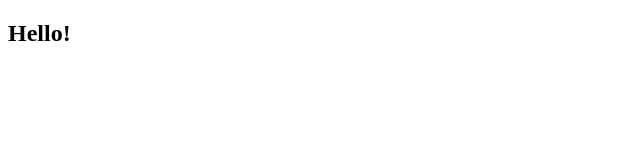
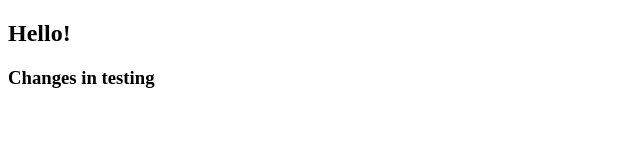
Before and after one commit to Veer-Parikh/DevOps, a plain HTML site: page index.html in a window 1280 px wide. Shown: the whole page, without its empty margins (0-640 px from the left). Drawn offline with Linux system fonts and the light colour scheme.

Commit message:
branch changes

```diff
--- a/index.html
+++ b/index.html
@@ -7,5 +7,6 @@
 </head>
 <body>
     <h2>Hello!</h2>
+    <h3>Changes in testing</h3>
 </body>
 </html>
```
